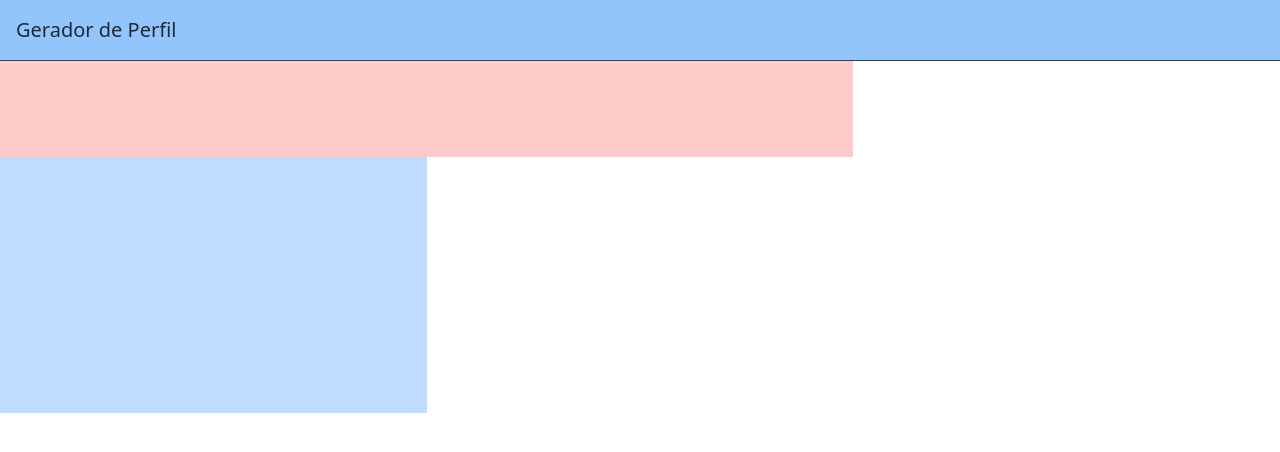
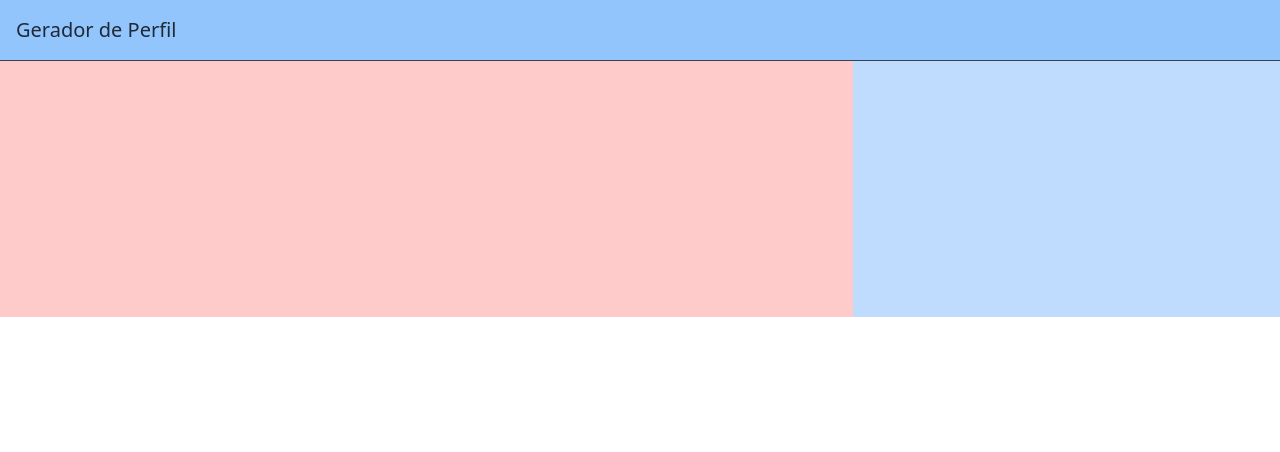
Before and after one commit to lopes-leandro/learn-vue-profile, a Vue app: page / in a window 1280 px wide. Shown: the top 452 px of the page. Built offline with nearby package versions, Linux system fonts and the light colour scheme.

Commit message:
feat: refect template of app component

```diff
--- a/src/App.vue
+++ b/src/App.vue
@@ -6,7 +6,7 @@ import AppProfileDisplay from "./components/AppProfileDisplay.vue";
 
 <template>
   <AppHeader />
-  <div>
+  <div class="flex flex-col md:flex-row">
     <AppProfileForm />
     <AppProfileDisplay />
   </div>
```
